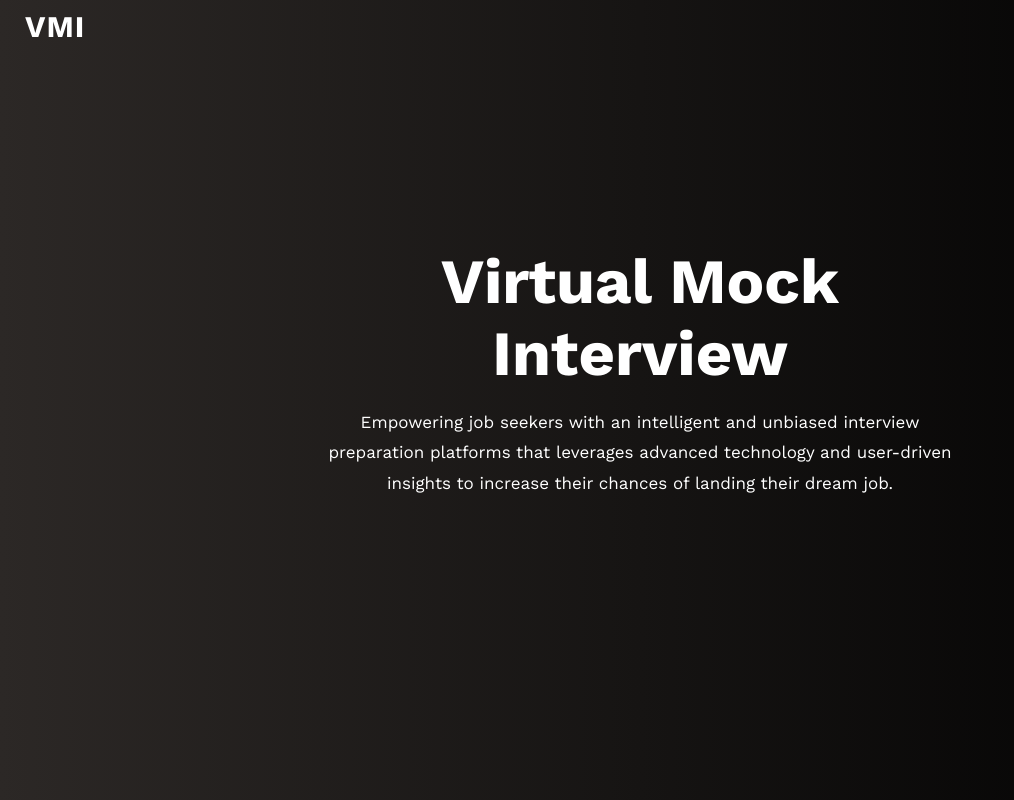
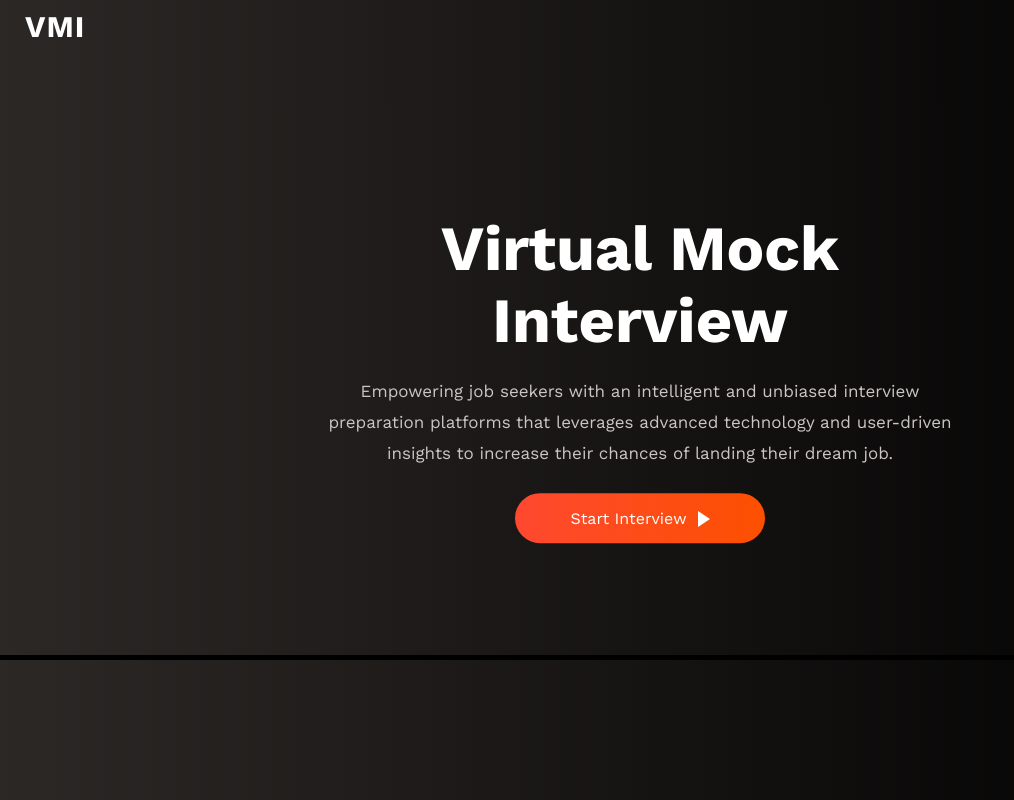
Before and after one commit to Ahmed97777/Virtual-Mock-Interview, a React (Create React App) app in the folder virtual_mock_interview/: page / in a window 1280 px wide. Shown: the whole page, without its empty margins (0-1014 px from the left). Built offline with nearby package versions, Linux system fonts and the light colour scheme.

Commit message:
Updating Landing (HTML, CSS).

```diff
--- a/virtual_mock_interview/src/App.css
+++ b/virtual_mock_interview/src/App.css
@@ -41,6 +41,7 @@ background: linear-gradient(to right, #2c2826, #000000);
     /* margin: 64px; */
     height: calc(100vh - 240px);
     position: relative;
+    border-bottom: 5px solid black;
 }
 
 .intro-text {
@@ -56,12 +57,35 @@ background: linear-gradient(to right, #2c2826, #000000);
 
 .landing .intro-text h1 {
     margin: 0;
-    color: white;
     font-weight: bold;
     font-size: 63px;
 }
 
 .landing .intro-text p {
+    margin: 0;
+    color: #cbc6c5;
+    margin-top: 20px;
     font-size: 17px;
     line-height: 1.8;
 }
+
+.button-start {
+    margin: 0;
+    margin-top: 25px;
+    background: linear-gradient(to right, #ff4830, #fc5000);
+    border: none;
+    color: white;
+    width: 250px;
+    height: 50px;
+    border-radius: 25px;
+    cursor: pointer;
+}
+
+.button-start span {
+    display: inline-block;
+    margin-left: 6px;
+    translate: 0 18%;
+    border-top: 8px solid transparent;
+    border-bottom: 8px solid transparent;
+    border-left: 12px solid white;
+}
--- a/virtual_mock_interview/src/Components/Landing.js
+++ b/virtual_mock_interview/src/Components/Landing.js
@@ -9,7 +9,9 @@ const Landing = () => {
                 <p>Empowering job seekers with an intelligent and unbiased interview preparation platforms that leverages advanced technology
                     and user-driven insights to increase their chances of landing their dream job.
                 </p>
+                <button className="button-start" >Start Interview <span className="triangle"></span></button>
             </div>
+
         </div>
 
     )
```
